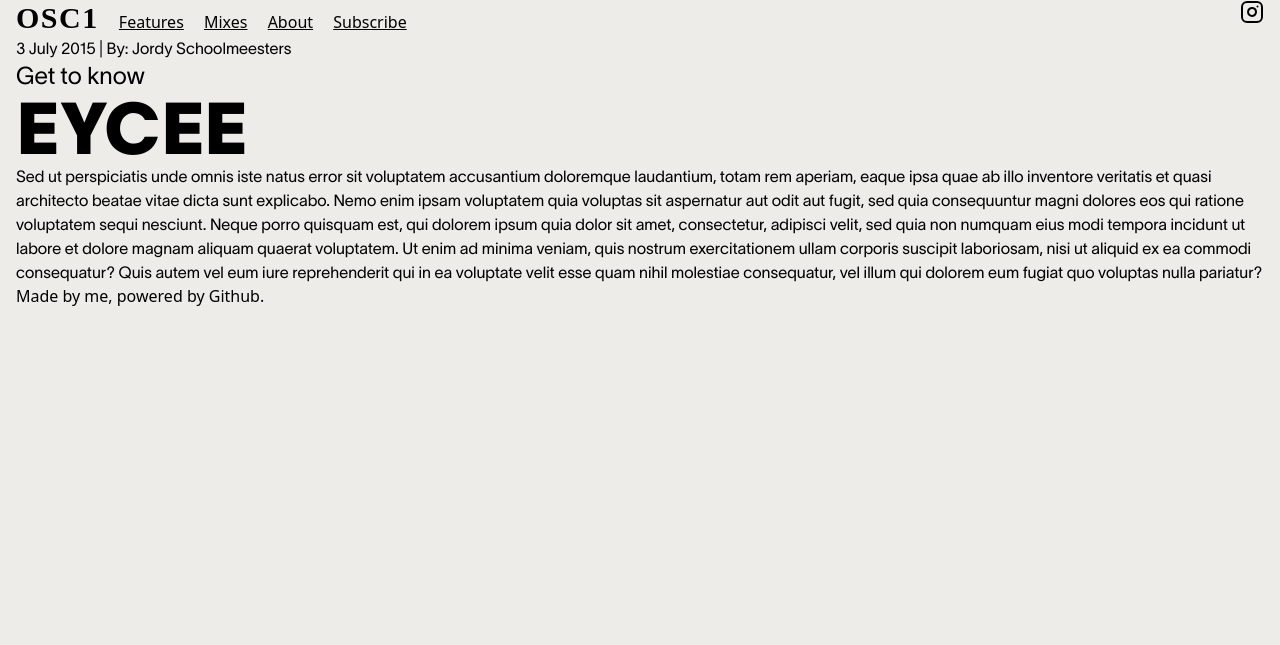
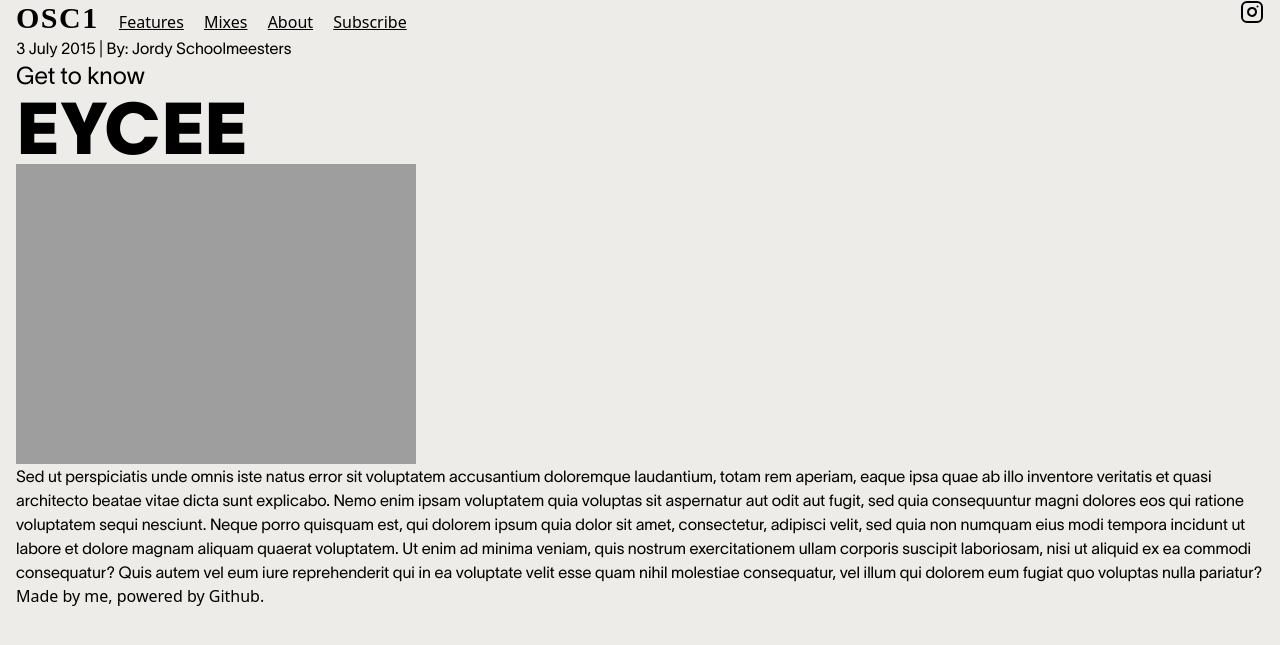
Before and after one commit to osc1blog/osc1blog.github.io, a Jekyll site: the page built from _posts/2015-7-3-eycee.md, in a window 1280 px wide. Shown: the top 645 px of the page. Built offline with Jekyll 4.4.1, drawn with Linux system fonts in a browser that asks for light colours; nearby versions of some CDN libraries; some web fonts are replaced.

Commit message:
Update post.html

```diff
--- a/_layouts/post.html
+++ b/_layouts/post.html
@@ -9,7 +9,7 @@ layout: default
     {% assign parts = page.title | split: ": " %}
     <h3 class="text-2xl font-['Lausanne-300']">{{ parts.first }}</h3>
     <h1 class="post-title font-['Lausanne-1000'] uppercase text-7xl">{{ parts.last }}</h1>
-    <img src="{{ post.image | relative_url }}" />
+    <img src="url('{{ post.image | relative_url }}')" />
   </header>
 
   <article class="post-content">
```
